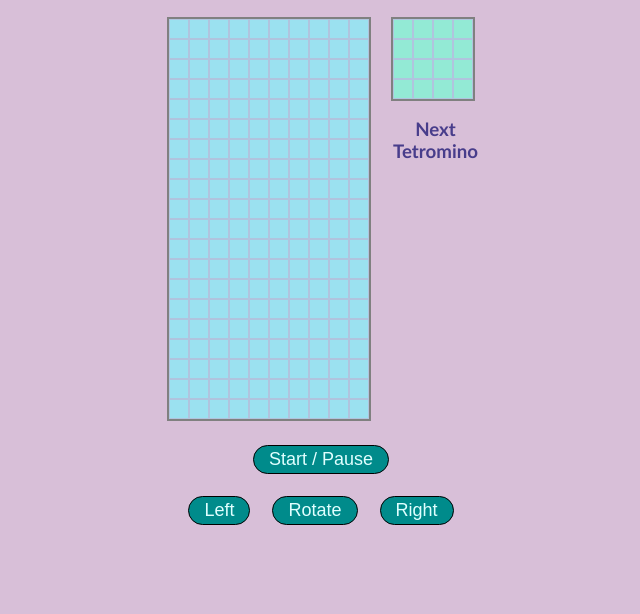
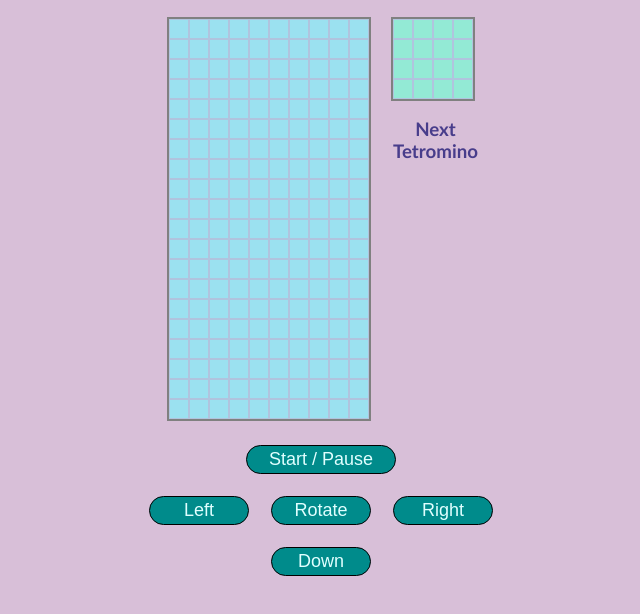
Before and after one commit to Tousif070/Tetris_Game, a plain HTML site: page index.html in a window 1280 px wide. Shown: the part 100-714 px from the top of the page, without its empty margins (319-959 px from the left). Drawn offline with Linux system fonts and the light colour scheme.

Commit message:
Button Style Updated

```diff
--- a/index.html
+++ b/index.html
@@ -45,9 +45,10 @@
             <table>
                 <tr>
                     <td colspan="3" align="center">
-                        <button id="startOrPauseButton" class="button">Start / Pause</button>
+                        <button id="startOrPauseButton" class="button" style="width: 150px;">Start / Pause</button>
                     </td>
                 </tr>
+
                 <tr>
                     <td>
                         <button id="leftBtn" class="button">Left</button>
@@ -59,6 +60,12 @@
                         <button id="rightBtn" class="button">Right</button>
                     </td>
                 </tr>
+
+                <tr>
+                    <td colspan="3" align="center">
+                        <button id="downBtn" class="button">Down</button>
+                    </td>
+                </tr>
             </table>
         </div>
 
--- a/style.css
+++ b/style.css
@@ -50,17 +50,6 @@ h1, h2, h3 {
 
 }
 
-.button {
-    background-color: #008B8B;
-    color: #E0FFFF;
-    font-size: 18px;
-    padding: 3px 15px;
-    border-style: solid;
-    border-width: 1px;
-    border-radius: 15px;
-    outline: none;
-}
-
 table {
     margin: auto;
     margin-top: 12px;
@@ -69,3 +58,15 @@ table {
 td {
     padding: 10px;
 }
+
+.button {
+    background-color: #008B8B;
+    color: #E0FFFF;
+    font-size: 18px;
+    width: 100px;
+    padding: 3px 15px;
+    border-style: solid;
+    border-width: 1px;
+    border-radius: 15px;
+    outline: none;
+}
```
